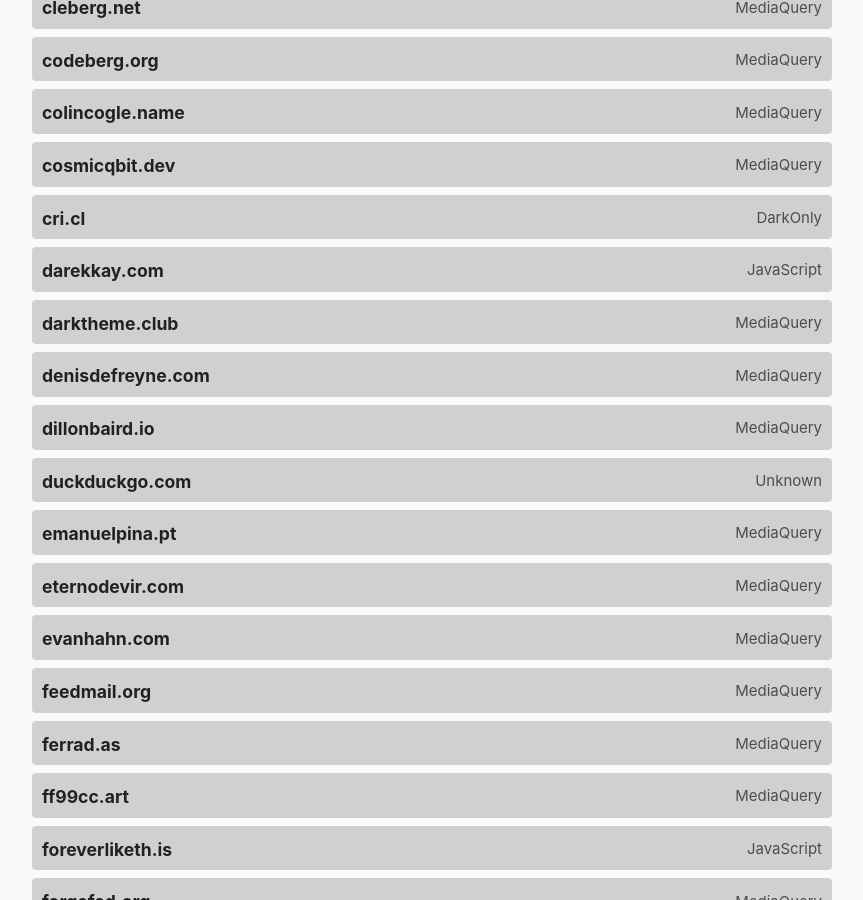
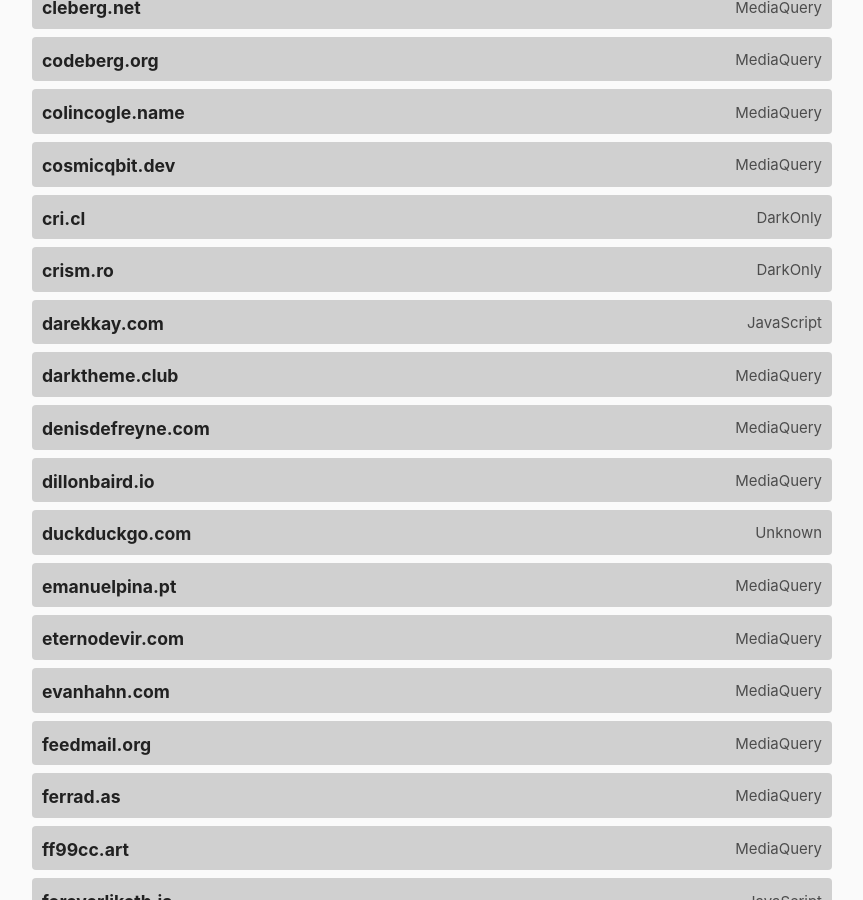
Before and after one commit to katherinek727/darktheme.club, a Jekyll site: the page built from index.md, in a window 1280 px wide and 900 px high, scrolled down 2006 px. Shown: the whole window, without its empty margins (208-1071 px from the left). Built offline with Jekyll 4.4.1, drawn with Linux system fonts in a browser that asks for light colours.

Commit message:
Add crism.ro to sites.yml

```diff
--- a/_data/sites.yml
+++ b/_data/sites.yml
@@ -147,6 +147,11 @@
   url: https://cri.cl/
   method: darkonly
   last_checked: 2024-03-28
+
+- domain: crism.ro
+  url: https://crism.ro/
+  method: darkonly
+  last_checked: 2024-06-26
 
 - domain: darekkay.com
   url: https://darekkay.com/
```
